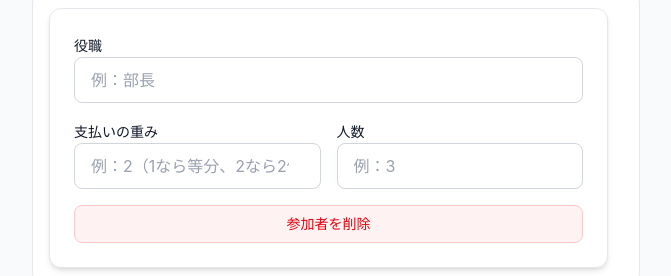
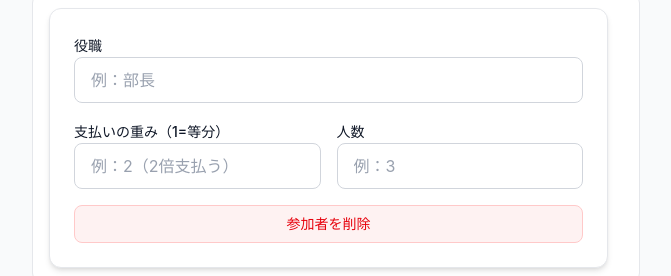
Before and after one commit to netakiryosuke/boss-pays-more, a Next.js app: page / in a window 1280 px wide. Shown: the part 217-493 px from the top of the page, without its empty margins (304-975 px from the left). Built offline with nearby package versions, Linux system fonts and the light colour scheme.

Commit message:
Update labels and placeholders for input clarity (#21)
* Update labels and placeholders for clarity in input fields

* Update placeholder for weight input field example

* Update placeholder for weight input field example

```diff
--- a/src/components/ParticipantGroupInputGroup.tsx
+++ b/src/components/ParticipantGroupInputGroup.tsx
@@ -34,10 +34,10 @@ export default function ParticipantGroupInputGroup({
                 />
                 <div className="grid grid-cols-2 gap-4">
                     <InputField
-                        label="支払いの重み"
+                        label="支払いの重み（1=等分）"
                         value={participantGroup.weight}
                         onChange={updateWeight}
-                        placeholder="例：2（1なら等分、2なら2倍支払う）"
+                        placeholder="例：2（2倍支払う）"
                         type="number"
                         min={0}
                         step="any"
```
